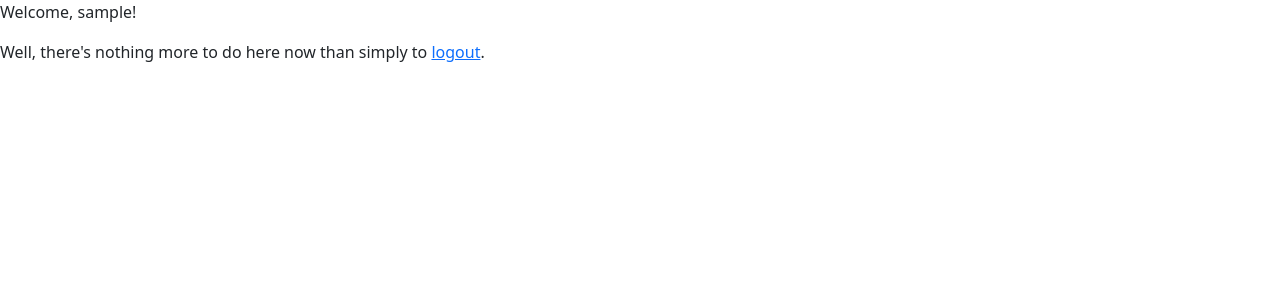
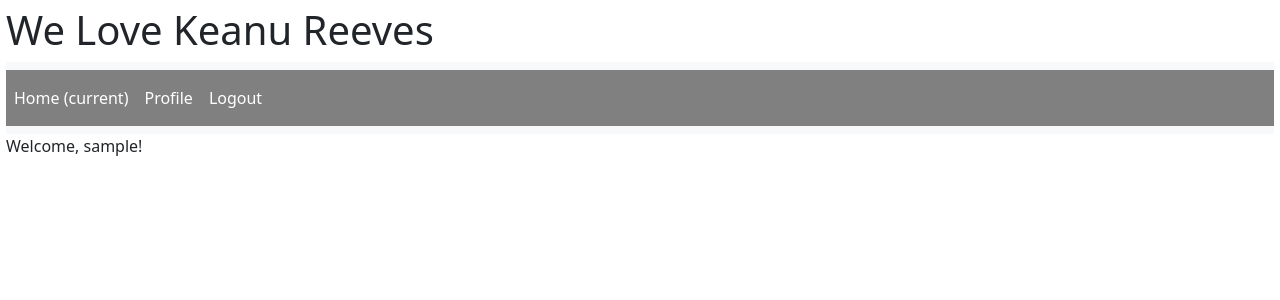
Before and after one commit to Jason-Konz/A6, a Flask app: page /main/ in a window 1280 px wide. Shown: the top 300 px of the page. Run offline with Flask 3, Linux system fonts and the light colour scheme; the visitor is signed in with stand-in values (Sample User, id 1).

Commit message:
A6A Completed

```diff
--- /dev/null
+++ b/static/css/login.css
@@ -0,0 +1,4 @@
+.login {
+    background-color: white;
+    padding: 5px;
+}
--- /dev/null
+++ b/static/css/main_contents.css
@@ -0,0 +1,7 @@
+.navbar {
+    background-color: gray;
+}
+
+.nav-link {
+    color: white;
+}
--- a/templates/main.html
+++ b/templates/main.html
@@ -1,19 +1,13 @@
+{% extends 'site.html' %}
 <!doctype html>
 <html>
+{% block title %}Main{% endblock %}
 
-<head>
-  <title>Main Page</title>
-
-  <link href="https://cdn.jsdelivr.net/npm/bootstrap@5.3.0-alpha3/dist/css/bootstrap.min.css" rel="stylesheet" integrity="sha384-KK94CHFLLe+nY2dmCWGMq91rCGa5gtU4mk92HdvYe+M/SXH301p5ILy+dN9+nJOZ" crossorigin="anonymous">
-</head>
-
-<body>
-
-    <p>Welcome, {{ username }}!</p>
-    <p>Well, there's nothing more to do here now than simply to
-       <a href="{{ url_for('logout') }}">logout</a>.</p>
+{% block content %}
+  <p>Welcome, {{ username }}!</p>
 
   <script src="https://cdn.jsdelivr.net/npm/bootstrap@5.3.0-alpha3/dist/js/bootstrap.bundle.min.js" integrity="sha384-ENjdO4Dr2bkBIFxQpeoTz1HIcje39Wm4jDKdf19U8gI4ddQ3GYNS7NTKfAdVQSZe" crossorigin="anonymous"></script>
-</body>
+{% endblock %}
+
 
 </html>
--- /dev/null
+++ b/templates/site.html
@@ -0,0 +1,44 @@
+<!DOCTYPE html>
+<html>
+{% block head %}
+<head>
+    <link href="https://cdn.jsdelivr.net/npm/bootstrap@5.3.0-alpha3/dist/css/bootstrap.min.css" rel="stylesheet" integrity="sha384-KK94CHFLLe+nY2dmCWGMq91rCGa5gtU4mk92HdvYe+M/SXH301p5ILy+dN9+nJOZ" crossorigin="anonymous">
+    <title>We Love Keanu Reeves - {% block title %}{% endblock %}</title>
+
+    <style>
+        body {
+            margin: 6px;
+        }
+    </style>
+     <link rel="stylesheet" href="{{ url_for('static', filename='css/main_contents.css') }}">
+</head>
+{% endblock %}
+
+
+<body>
+
+{% block navigation %}
+<h1>We Love Keanu Reeves</h1>
+<nav class="navbar navbar-expand-lg navbar-light bg-light">
+    <div class="collapse navbar-collapse navbar" id="navbarNav">
+      <ul class="navbar-nav">
+        <li class="nav-item active">
+          <a class="nav-link" href="{{ url_for('main') }}">Home <span class="sr-only">(current)</span></a>
+        </li>
+        <li class="nav-item">
+          <a class="nav-link" href="" aria-disabled="true">Profile</a>
+        </li>
+        <li class="nav-item">
+          <a class="nav-link" href="{{ url_for('logout') }}">Logout</a>
+        </li>
+      </ul>
+    </div>
+  </nav>
+
+{% endblock %}
+
+{% block content %}
+{% endblock %}
+</body>
+
+</html>
```
Also changed, not shown: templates/login_form.html (+7 -13 lines), static/img/keanu.jpg (added).
